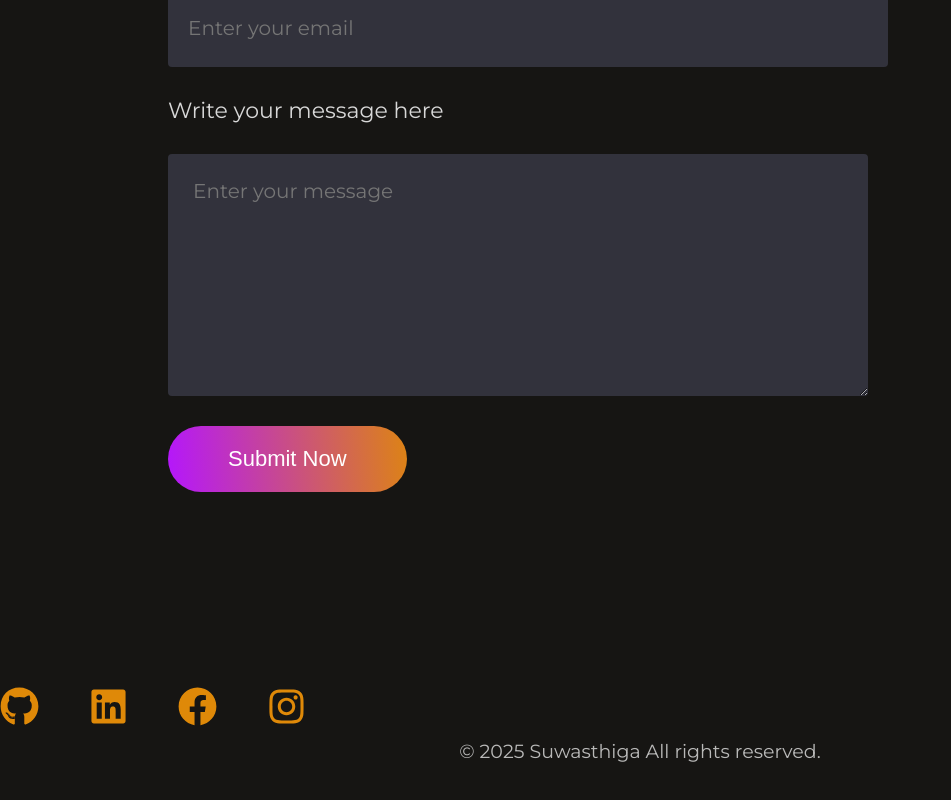
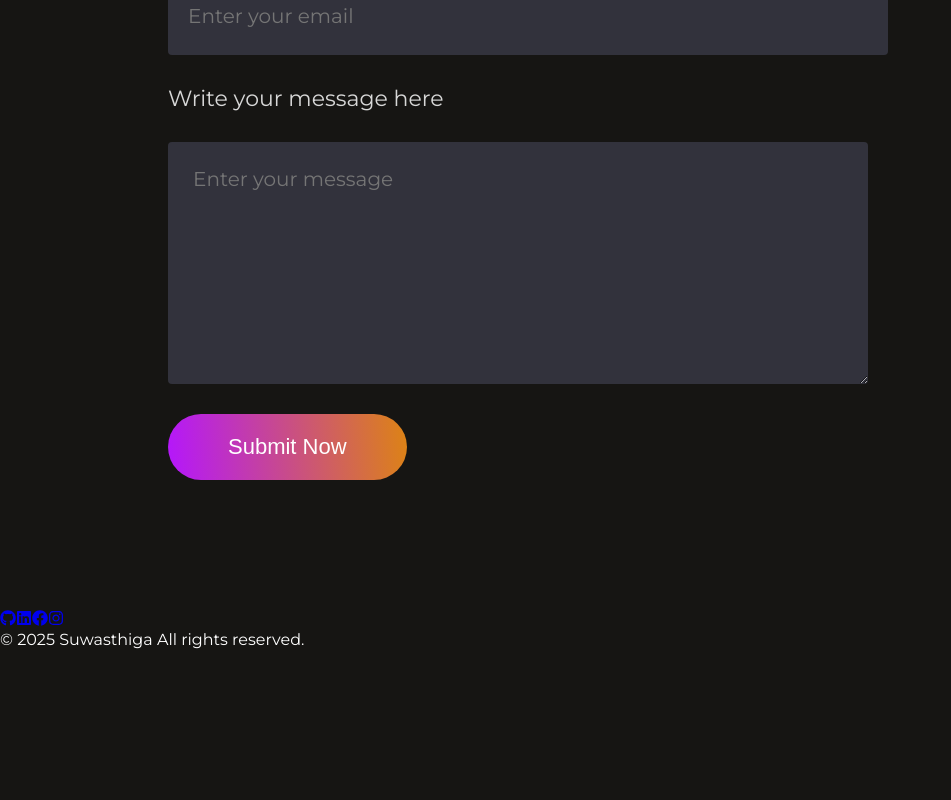
Before and after one commit to suwasthi/portfolio, a React (Vite) app: page / in a window 1280 px wide. Shown: the part 5759-6559 px from the top of the page, without its empty margins (0-951 px from the left). After the commit the page ends 6408 px from the top, so only its background shows below. Built offline with nearby package versions, Linux system fonts and the light colour scheme.

Commit message:
Update Footer.css

```diff
--- a/src/Components/Footer/Footer.css
+++ b/src/Components/Footer/Footer.css
@@ -1,17 +1,17 @@
-.footer-container {
+/* .footer-container {
   color: white;
   text-align: center;
   padding: 65px 0;
   font-size: 14px;
   position: relative;
-/*   bottom: 0; */
+  bottom: 0;
   width: 100%;
 }
 
 .social-icons {
   display: flex;
-/*   justify-content: center; */
-  gap: 50px;
+  justify-content: center;
+  gap: 25px;
   margin-bottom: 10px;
 }
 
@@ -34,7 +34,7 @@
 .copyright {
   font-size: 19px;
   opacity: 0.7;
-}
+} */
 
 /* @media(max-width:768px) {
   .footer-container {
```
